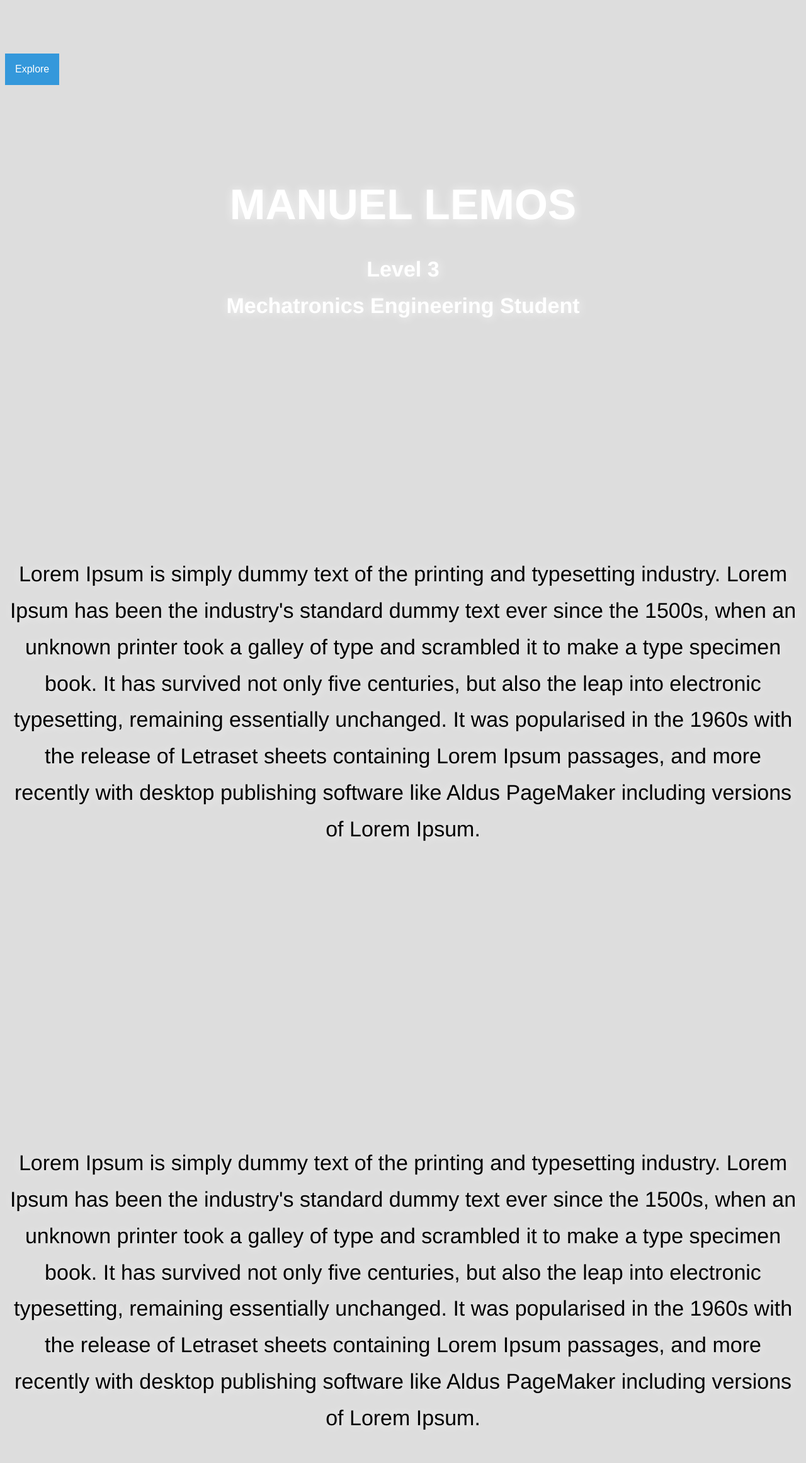
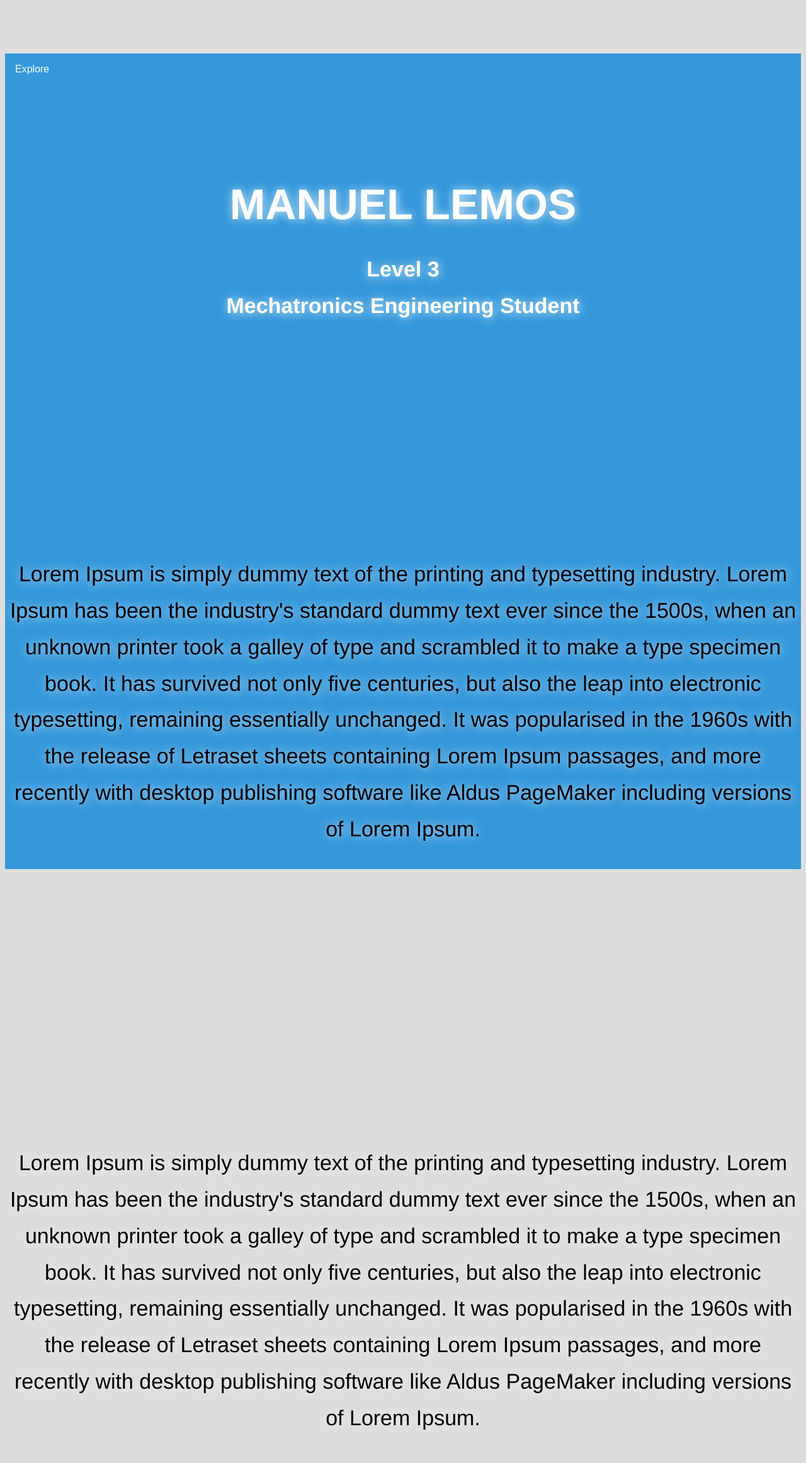
Before and after one commit to MannyLemos/MannyLemos.github.io, a Jekyll site: the page index.html, which Jekyll copies as it is, in a window 1280 px wide. Shown: the whole page at 63% size. Built offline with Jekyll 4.4.1, drawn with Linux system fonts in a browser that asks for light colours; nearby versions of some CDN libraries; a script that is not in the unit is left out.

Commit message:
Update index.html

```diff
--- a/index.html
+++ b/index.html
@@ -15,6 +15,7 @@
 }
 
 .dropdown {
+  background-color: #3498DB;
   position: relative;
   display: inline-block;
 }
@@ -22,7 +23,6 @@
 .dropdown-content {
   display: none;
   position: absolute;
-  background-color: #3498DB;
   min-width: 160px;
   overflow: auto;
   box-shadow: 0px 8px 16px 0px rgba(0,0,0,0.2);
@@ -31,6 +31,7 @@
 
 .dropdown-content a {
   color: black;
+  background-color: #3498DB;
   font-size: 16px;
   padding: 12px 16px;
   text-decoration: none;
```
